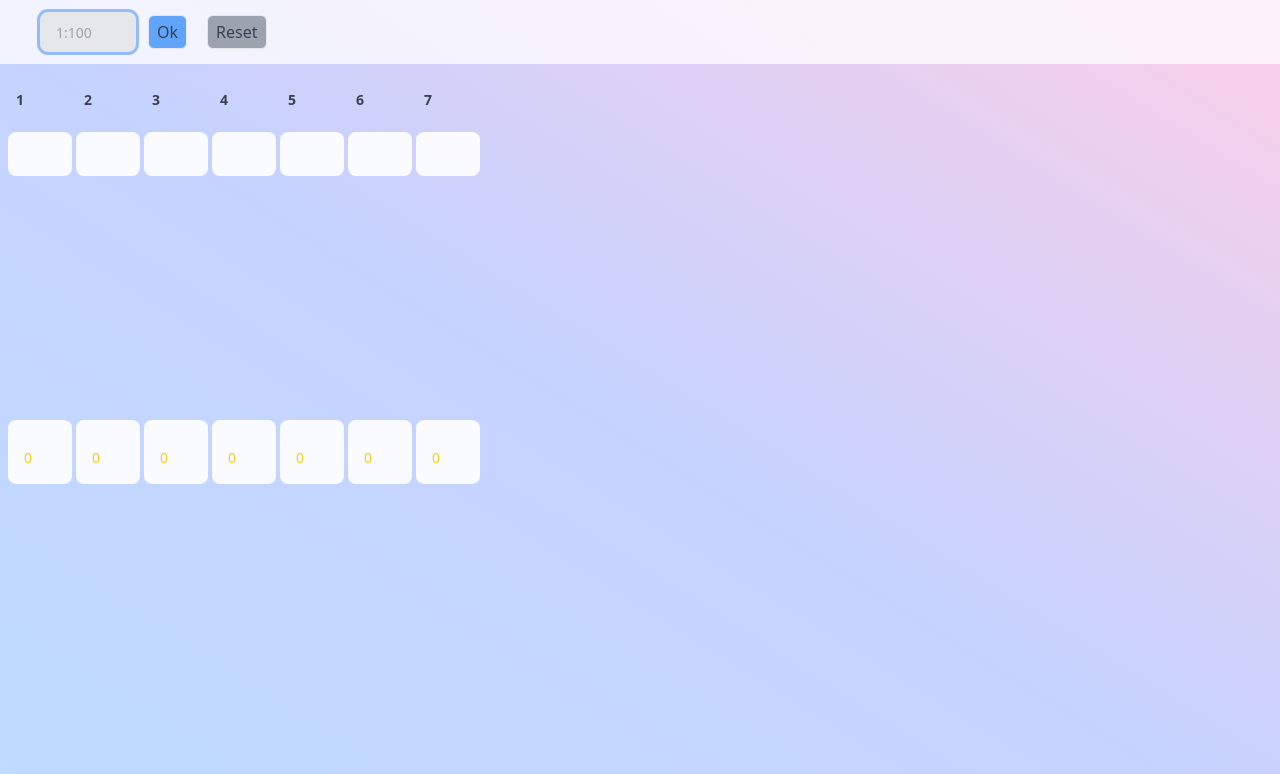
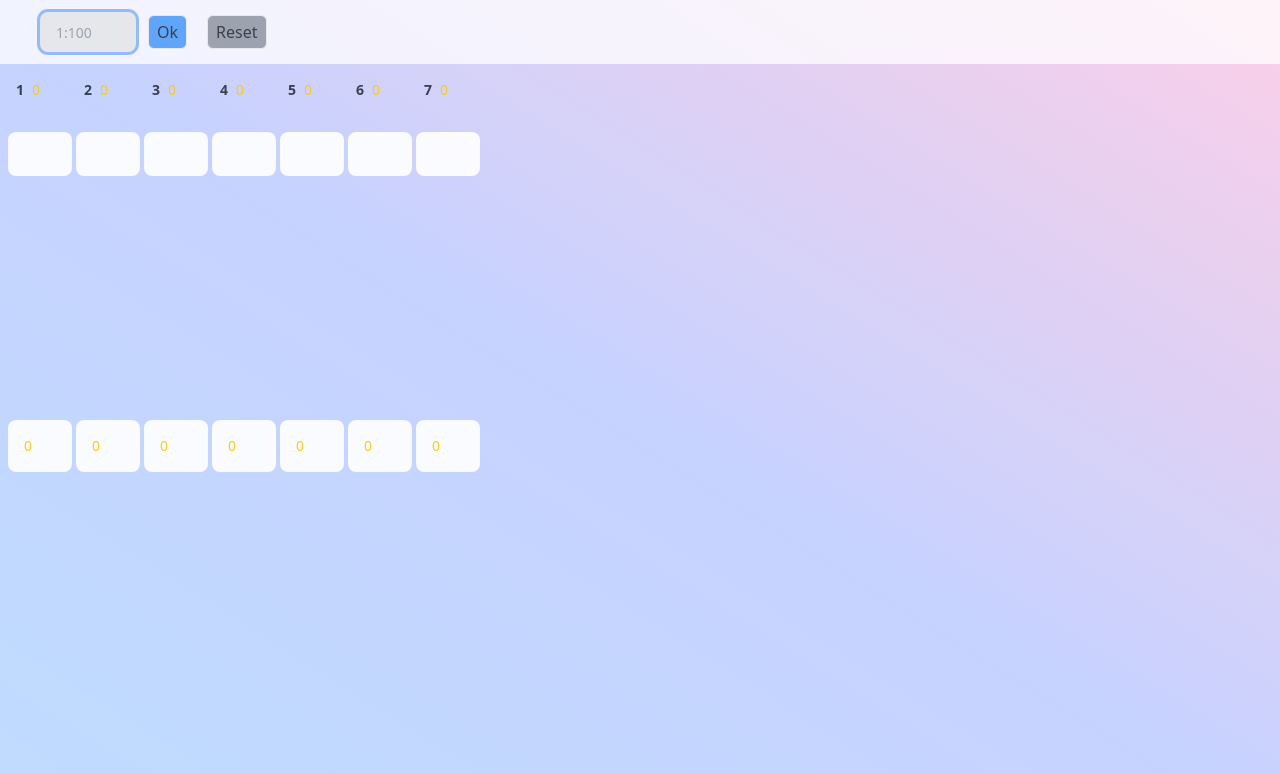
Before and after one commit to abel3t/calculate-income, a Next.js app: page / in a window 1280 px wide. Shown: the top 774 px of the page. Built offline with nearby package versions, Linux system fonts and the light colour scheme.

Commit message:
update summary account

```diff
--- a/src/pages/index.tsx
+++ b/src/pages/index.tsx
@@ -108,8 +108,11 @@ export default function Home() {
 const Card = ({ amounts, order }: { amounts: number[]; order: number }) => {
   return (
     <div className="flex flex-col flex-shrink-0 w-16">
-      <div className="flex items-center flex-shrink-0 h-10 px-2">
+      <div className="flex  h-10 px-2">
         <span className="block text-sm font-semibold">{order}</span>
+        <span className="block ml-2 text-sm font-semibold">
+          <SummaryAmount amounts={amounts} />
+        </span>
       </div>
 
       <div className="flex flex-col pb-2 overflow-auto h-72">
@@ -149,9 +152,9 @@ const SummaryAmount = ({ amounts }: { amounts: any }) => {
   return (
     <h4
       className={classNames({
-        "mt-3 text-sm font-medium text-green-400": sumAmount > 0,
-        "mt-3 text-sm font-medium text-red-400": sumAmount < 0,
-        "mt-3 text-sm font-medium text-yellow-400": !sumAmount,
+        "text-sm font-medium text-green-400": sumAmount > 0,
+        "text-sm font-medium text-red-400": sumAmount < 0,
+        "text-sm font-medium text-yellow-400": !sumAmount,
       })}
     >
       {sumAmount}
```
